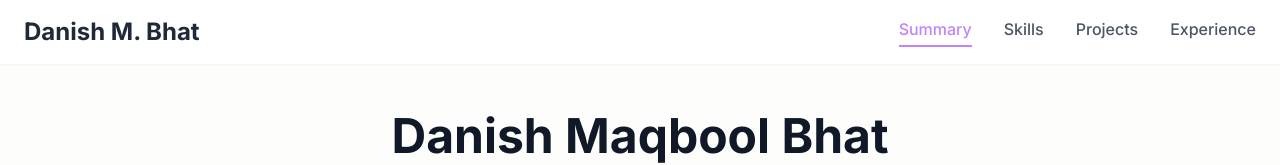
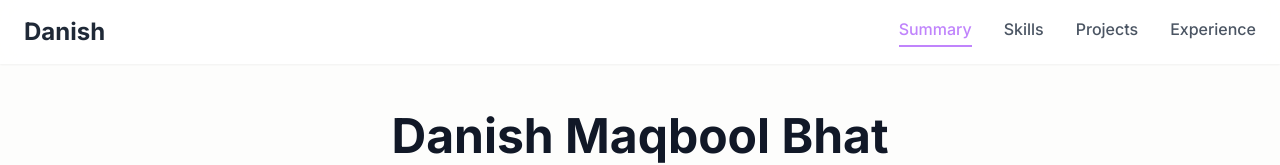
Before and after one commit to BhatDanish1591/portfolio, a plain HTML site: page index.html in a window 1280 px wide. Shown: the top 165 px of the page. Drawn offline with nearby package versions, Linux system fonts and the light colour scheme.

Commit message:
Update index.html

```diff
--- a/index.html
+++ b/index.html
@@ -71,7 +71,7 @@
     <header class="bg-white/80 backdrop-blur-md sticky top-0 z-50 shadow-sm">
         <nav class="container mx-auto px-6 py-4 flex justify-between items-center">
             <div class="text-2xl font-bold text-gray-800">
-                Danish M. Bhat
+                Danish
             </div>
             <div class="hidden md:flex space-x-8">
                 <a href="#summary" class="nav-link text-gray-600 font-medium pb-1">Summary</a>
```
